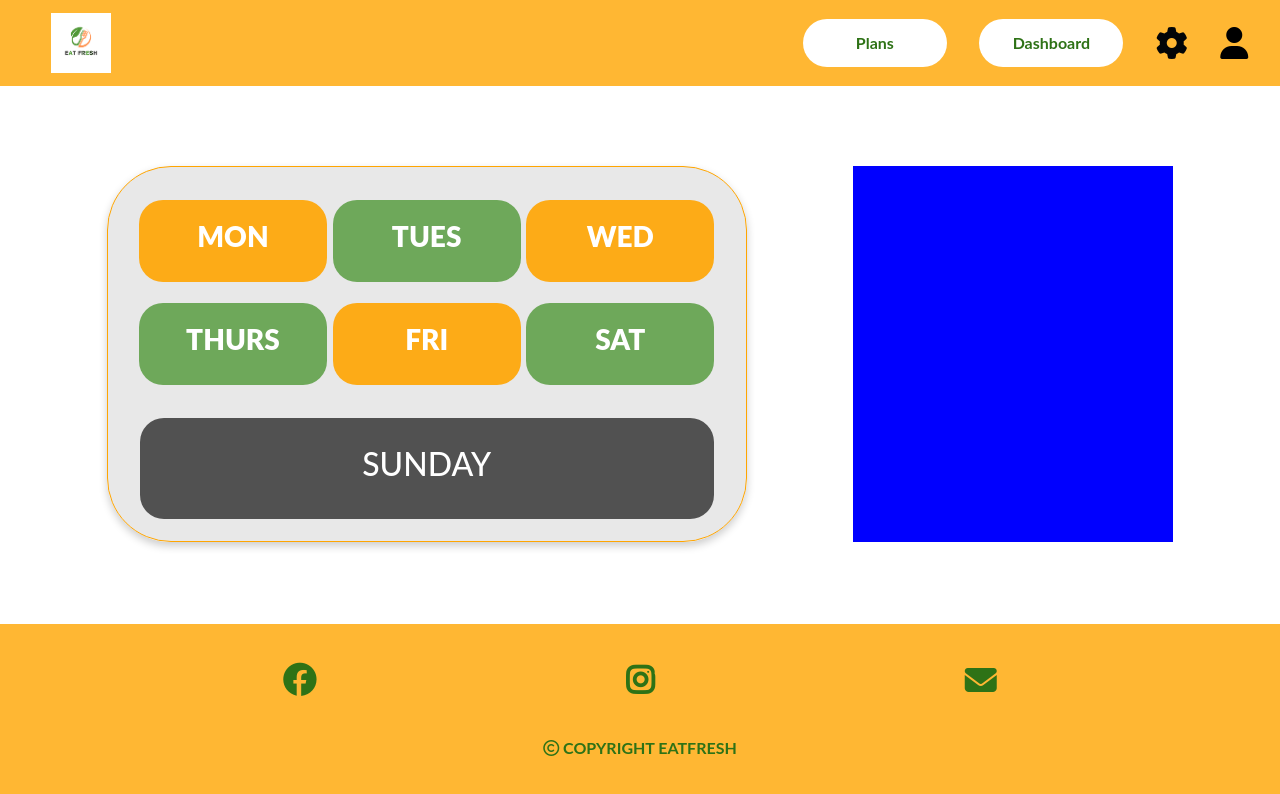
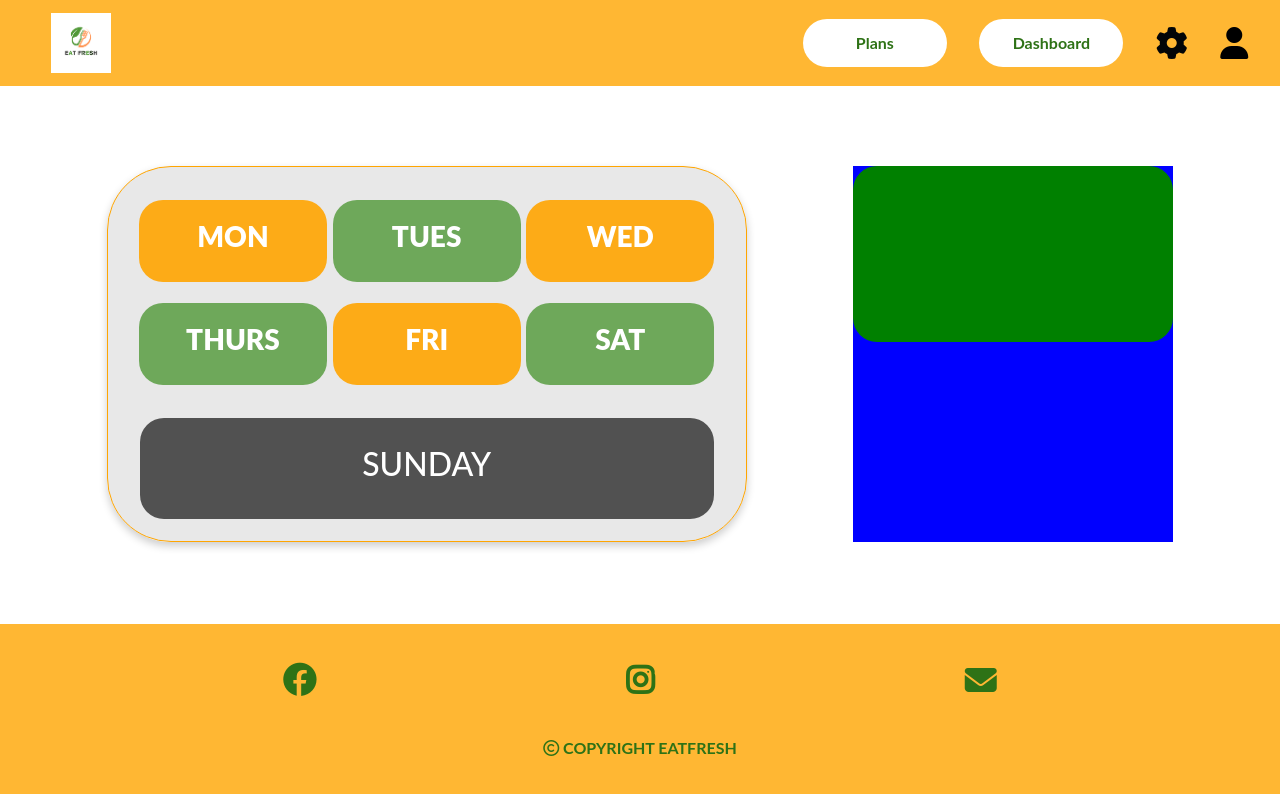
Before and after one commit to Globetrottercode/react_eat_fresh, a React (Create React App) app: page /plans/nonVegBasic in a window 1280 px wide. Shown: the top 794 px of the page. Built offline with nearby package versions, Linux system fonts and the light colour scheme.

Commit message:
Styling changes

```diff
--- a/src/css/planinfo.module.css
+++ b/src/css/planinfo.module.css
@@ -28,7 +28,6 @@
 .innerCard1 {
   height: 55%;
   width: 92%;
-
   display: flex;
   flex-wrap: wrap;
   justify-content: space-evenly;
@@ -66,3 +65,10 @@
 .innerCard2:hover {
   border: 1px solid red;
 }
+
+.pricing {
+  height: 22vh;
+  width: 100%;
+  background-color: green;
+  border-radius: 3vh;
+}
--- a/src/pages/NonVegBasic.js
+++ b/src/pages/NonVegBasic.js
@@ -53,9 +53,9 @@ function NonVegPremium() {
           </div>
         </div>
         <div className={infoStyles.details}>
-          <div></div>
-          <div></div>
-          <div></div>
+          <div className={infoStyles.pricing}></div>
+          <div className={infoStyles.addAddr}></div>
+          <div className={infoStyles.checkOut}></div>
         </div>
       </div>
       <Footer />
```
